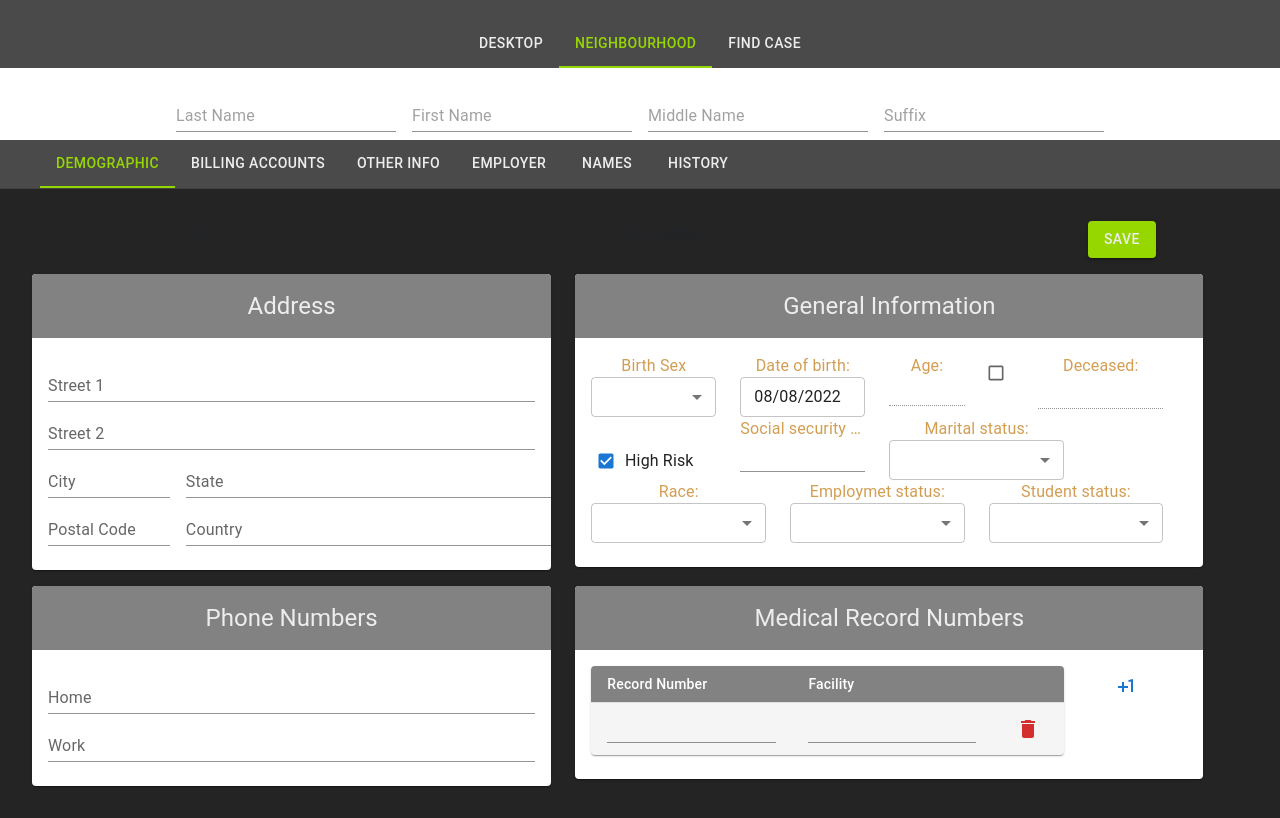
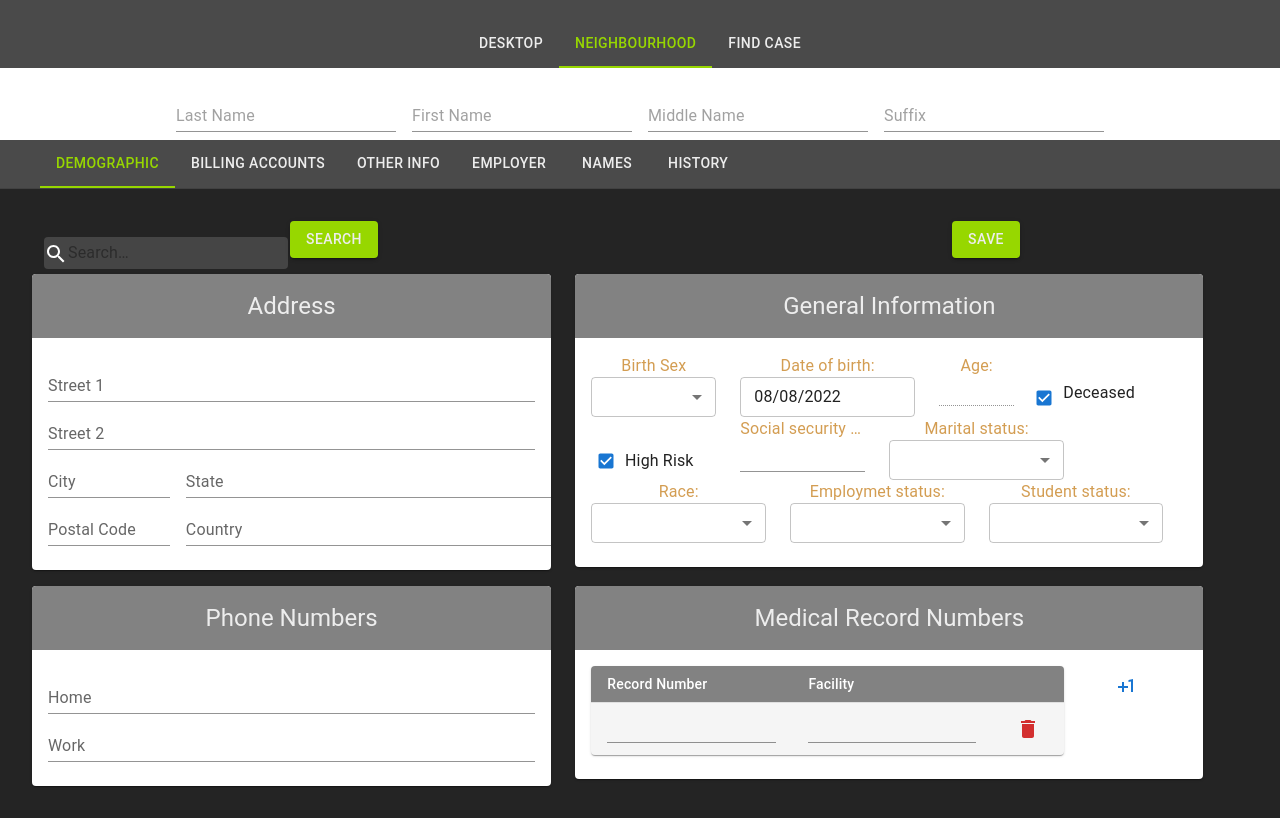
Before and after one commit to arunrajv1/AspnetMicroservices, a React (Create React App) app in the folder WebApp/: page / in a window 1280 px wide. Both pictures are taken after a click on the tab "NEIGHBOURHOOD". Shown: the top 818 px of the page. Built offline with nearby package versions, Linux system fonts and the light colour scheme.

Commit message:
get API integrated

```diff
--- a/WebApp/src/components/common/navbar/NavbarComponent.tsx
+++ b/WebApp/src/components/common/navbar/NavbarComponent.tsx
@@ -58,7 +58,7 @@ const NavbarComponent = () => {
             }}
           >
             <CustomTab label="Desktop" value="1" />
-            <CustomTab label="Neighbourhood" value="2" />
+            <CustomTab label="Neighbourhood" defaultChecked value="2" />
             <CustomTab label="Find Case" value="3" />
           </TabList>
         </Box>
--- a/WebApp/src/components/common/navbar/tabs/NeighbourhoodComponent.tsx
+++ b/WebApp/src/components/common/navbar/tabs/NeighbourhoodComponent.tsx
@@ -26,6 +26,11 @@ const NeighbourhoodComponent = () => {
       // Trimming any whitespace
       [e.target.name]: e.target.value.trim(),
     });
+  };
+
+  const getPatientData = (inputData: any) => {
+    updateFormData({...inputData});
+    console.log('data from child', inputData, formData);
   };
 
   const customStyles = {
@@ -109,7 +114,12 @@ const NeighbourhoodComponent = () => {
             </TabList>
           </Box>
           <TabPanel sx={customStyles.background} value="0">
-            {<PatientDemographicComponent formData={formData}></PatientDemographicComponent>}
+            {
+              <PatientDemographicComponent
+                formData={formData}
+                onSavePatientData={getPatientData}
+              ></PatientDemographicComponent>
+            }
           </TabPanel>
           <TabPanel sx={customStyles.background} value="1">
             Item One
@@ -121,29 +131,6 @@ const NeighbourhoodComponent = () => {
             Item Three
           </TabPanel>
         </TabContext>
-        {/*
-        <Box sx={{ maxWidth: { xs: 1000, sm: 900 } }}>
-        <Tabs
-          value={value}
-          onChange={handleChange}
-          textColor="secondary"
-          indicatorColor="secondary"
-          aria-label="secondary tabs example"
-          variant="scrollable"
-          scrollButtons
-          sx={{
-            [`& .${tabsClasses.scrollButtons}`]: {
-              "&.Mui-disabled": { opacity: 0.3 },
-            },
-          }}
-        >
-          {patientTabConstants.map((item, index) => {
-            return (
-              <Tab key={item.id} value={item.route} label={item.label}></Tab>
-            );
-          })}
-        </Tabs>
-        </Box> */}
       </Box>
     </>
   );
--- a/WebApp/src/components/patient/PatientDemographicComponent.tsx
+++ b/WebApp/src/components/patient/PatientDemographicComponent.tsx
@@ -32,6 +32,10 @@ import {
   FormHelperText,
   InputLabel,
   FormControl,
+  AppBar,
+  Toolbar,
+  InputBase,
+  alpha,
 } from "@mui/material";
 import React, { ChangeEvent, useEffect, useState } from "react";
 import { Col, Container, Form, Row, Stack } from "react-bootstrap";
@@ -41,8 +45,9 @@ import { DatePicker } from "@mui/x-date-pickers/DatePicker";
 import DeleteIcon from "@mui/icons-material/Delete";
 import PlusOneIcon from "@mui/icons-material/PlusOne";
 import { formatDate } from "../../services/CommonServices";
-import { postData } from "../../services/PatientServices";
+import { getDataById, postData } from "../../services/PatientServices";
 import AlertDialog from "../common/alert-popup/AlertDialog";
+import SearchIcon from "@mui/icons-material/Search";
 
 const re = /^[0-9\b]+$/;
 const label = { inputProps: { "aria-label": "Checkbox demo" } };
@@ -114,6 +119,22 @@ const validate = (values: any) => {
   return errors;
 };
 
+const Search = styled("div")(({ theme }) => ({
+  position: "relative",
+  borderRadius: theme.shape.borderRadius,
+  backgroundColor: alpha(theme.palette.common.white, 0.15),
+  "&:hover": {
+    backgroundColor: alpha(theme.palette.common.white, 0.25),
+  },
+  marginRight: 0,
+  marginLeft: 0,
+  width: "100%",
+  [theme.breakpoints.up("sm")]: {
+    marginLeft: theme.spacing(3),
+    width: "auto",
+  },
+}));
+
 const defaultValues = {
   address: {},
   mrn: [],
@@ -168,6 +189,8 @@ const PatientDemographicComponent = (props: any) => {
   const [formMRN, setFormMRN] = useState(defaultMRN);
   const [alertState, setAlertState] = useState(false);
   const [alertProps, updateAlertProps] = useState(defaultAlertProps);
+  const [searchId, setSearchId] = useState("");
+  const [isSaveDisable, setIsSaveDisable] = useState(false);
   // const [rowAction, setRowAction] = useState<IMedicalRecordNumber[]>([
   //   { recordNumber: "", facility: "" },
   // ]);
@@ -262,6 +285,68 @@ const PatientDemographicComponent = (props: any) => {
     }
   };
 
+  const bindPatientDetails = (formData: any) => {
+    setFormValues({
+      ...formValues,
+      address: {},
+      mrn: [],
+      birth_sex: formData.birth_sex,
+      date_of_birth: formData.date_of_birth,
+      ssn: formData.ssn,
+      race: formData.race,
+      marital_status: formData.marital_status,
+      employment_status: formData.employment_status,
+      student_status: formData.student_status,
+      deceased: formData.deceased,
+      id: formData.id,
+    });
+    handleDOBChange(formData.date_of_birth)
+    const patientNameData: any = {
+      FirstName: formData.first_name,
+      LastName: formData.last_name,
+      MiddleName: formData.middle_name,
+      Suffix: formData.suffix,
+    };
+    props.onSavePatientData(patientNameData);
+    console.log("incoming data", formData[0]);
+  };
+
+  const handleId = (event: any) => {
+    setSearchId(event.target.value);
+  };
+
+  const getPatientDetailsById = async () => {
+    await getDataById(searchId).then((response) => {
+      console.log(response);
+      if (
+        response.status == 200 &&
+        response.statusText == "OK" &&
+        response.data.length > 0
+      ) {
+        setAlertState(true);
+        updateAlertProps({
+          ...alertProps,
+          alertContent: "Patient Found",
+          alertType: "success",
+          alertTitle: "Success",
+          isAlertOpen: true,
+        });
+
+        setIsSaveDisable(true);
+        bindPatientDetails(response.data[0]);
+      } else {
+        setAlertState(true);
+        updateAlertProps({
+          ...alertProps,
+          alertContent: "Patient Not Found",
+          alertType: "error",
+          alertTitle: "Error",
+          isAlertOpen: true,
+        });
+      }
+    });
+  };
+
   const savePatientData = async () => {
     formValues.address = formContactValues;
     formValues.first_name = props.formData.FirstName;
@@ -270,7 +355,7 @@ const PatientDemographicComponent = (props: any) => {
     formValues.suffix = props.formData.Suffix;
     formValues.date_of_birth = formatDate(dateOfBirth);
     formValues.id = "";
-    console.log("json post body", formValues);
+    deceased ? (formValues.deceased = "Y") : (formValues.deceased = "N");
 
     await postData(formValues)
       .then((response) => {
@@ -314,13 +399,40 @@ const PatientDemographicComponent = (props: any) => {
       <Grid container rowSpacing={2} columnSpacing={{ xs: 1, sm: 1, md: 3 }}>
         <Container fluid>
           <Row>
-            <Col>1 of 3</Col>
-            <Col xs={5}>2 of 3 (wider)</Col>
+            <Col>
+              <AppBar position="static">
+                <Toolbar
+                  style={{
+                    padding: "0",
+                    marginRight: "0",
+                    position: "absolute",
+                  }}
+                >
+                  <Search>
+                    <SearchIcon />
+                    <InputBase
+                      onChange={handleId}
+                      type="text"
+                      placeholder="Search…"
+                      inputProps={{ "aria-label": "search" }}
+                    />
+                  </Search>
+                </Toolbar>
+              </AppBar>
+              <CustomButton
+                type="button"
+                onClick={getPatientDetailsById}
+                variant="contained"
+              >
+                Search
+              </CustomButton>
+            </Col>
             <Col>
               <CustomButton
                 type="button"
                 onClick={savePatientData}
                 variant="contained"
+                disabled={isSaveDisable}
               >
                 Save
               </CustomButton>
@@ -433,7 +545,7 @@ const PatientDemographicComponent = (props: any) => {
                     </Stack>
                   </FormControl>
                 </Col>
-                <Col className="col-md-3">
+                <Col className="col-md-4">
                   <Stack>
                     <FormLabel sx={formLabelStyling}>Date of birth:</FormLabel>
                   </Stack>
@@ -466,9 +578,24 @@ const PatientDemographicComponent = (props: any) => {
                     />
                   </Stack>
                 </Col>
-                <Col className="col-md-1">
+                <Col className="col-md-3">
                   <Stack>
-                    <Checkbox
+                    <FormControlLabel
+                      sx={{ paddingTop: "25px" }}
+                      control={
+                        <Checkbox
+                          defaultChecked
+                          size="small"
+                          onChange={handleDeceased}
+                          style={{
+                            paddingLeft: "7px",
+                            paddingBottom: "0px",
+                          }}
+                        />
+                      }
+                      label="Deceased"
+                    />
+                    {/* <Checkbox
                       {...label}
                       size="small"
                       id="chk_deceased"
@@ -478,17 +605,17 @@ const PatientDemographicComponent = (props: any) => {
                         paddingLeft: "7px",
                         paddingBottom: "0px",
                       }}
-                    />
+                    /> */}
                   </Stack>
                 </Col>
-                <Col className="col-md-3">
+                {/* <Col className="col-md-2">
                   <Stack>
                     <FormLabel sx={formLabelStyling}>Deceased:</FormLabel>
                   </Stack>
                   <Stack>
                     <Input id="txt_deceased" type="text" disabled={deceased} />
                   </Stack>
-                </Col>
+                </Col> */}
                 {/* <Col className="col-md-4">
                   <Stack>
                     <FormLabel sx={formLabelStyling}>Legal Sex</FormLabel>
--- a/WebApp/src/services/PatientServices.ts
+++ b/WebApp/src/services/PatientServices.ts
@@ -4,7 +4,7 @@ import axios from "axios";
 const patientBaseUrl = baseUrl + "Patient";
 
 export const getAllData = async () => {
-  return await axios.get(patientBaseUrl, options).then(response => response);
+  return await axios.get(patientBaseUrl, options);
 };
 
 export const postData = async (jsonPostBody: {}) => {
@@ -13,3 +13,8 @@ export const postData = async (jsonPostBody: {}) => {
 
   return response;
 };
+
+export const getDataById = async (id: string) => {
+  let url = patientBaseUrl + `/${id}`;
+  return await axios.get(url, options);
+};
```
Also changed, not shown: WebApp/src/components/common/ElementsUI/CustomButton.jsx (added, +28 -0 lines).
